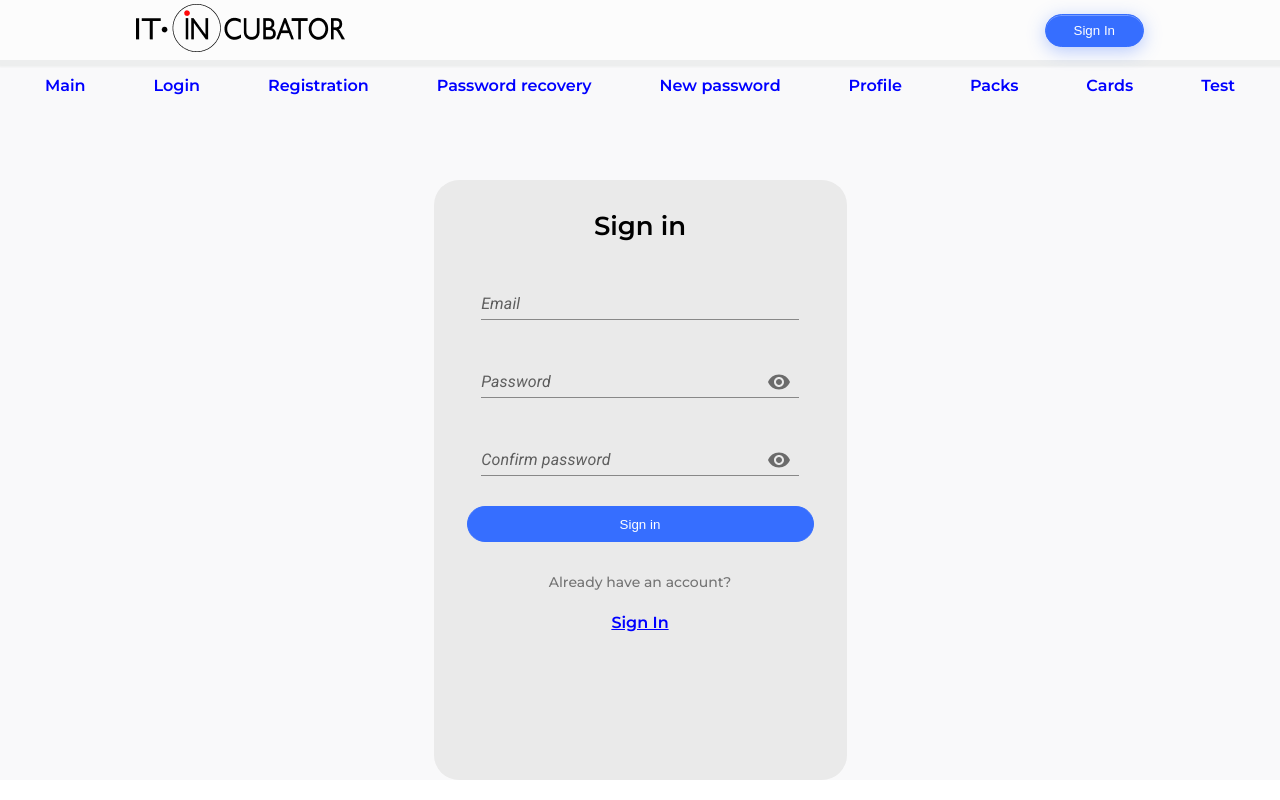
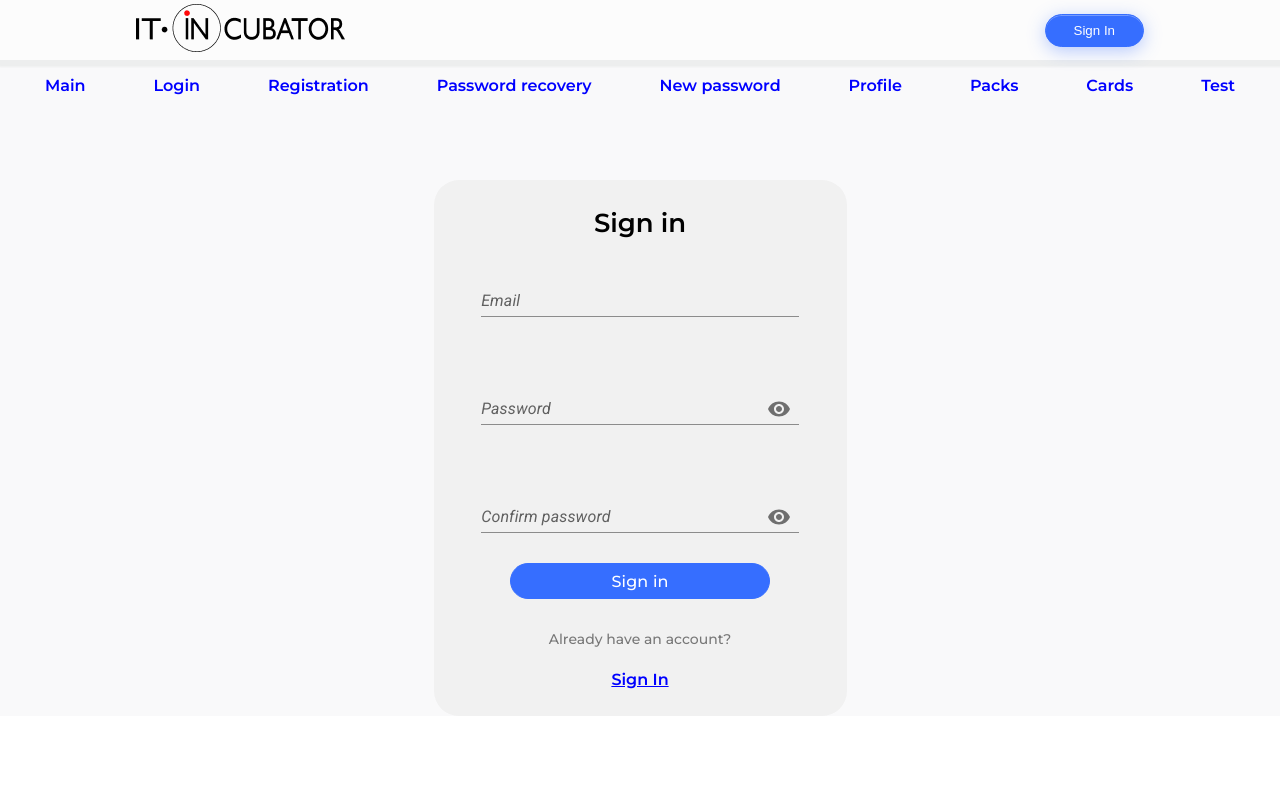
Before and after one commit to ShavelD/flash-cards, a React (Create React App) app: page /registration in a window 1280 px wide. Built offline with nearby package versions, Linux system fonts and the light colour scheme; no server answers.

Commit message:
fix: css

```diff
--- a/src/components/Login/LoginForm.module.css
+++ b/src/components/Login/LoginForm.module.css
@@ -5,13 +5,12 @@
 }
 
 .form {
+    padding: 27px 0px;
     width: 413px;
-    min-height: 600px;
     display: inline-block;
-    background-color: #eaeaea;
+    background-color: #f1f1f1;
     border-radius: 25px;
     font-family: 'Montserrat', sans-serif;
-
 }
 
 h1 {
@@ -19,15 +18,13 @@ h1 {
     justify-content: center;
     font-size: 26px;
     font-weight: 600;
-    margin-top: 30px;
-    margin-bottom: 30px;
+    margin: 0 auto;
 }
 
 .wrapperInput {
+    padding: 30px 30px;
     display: flex;
     justify-content: center;
-    padding-bottom: 30px;
-
 }
 
 .wrapperRememberMe {
@@ -62,12 +59,20 @@ h1 {
 }
 
 .button {
-    width: 347px;
+    padding: 8px 100px;
     height: 36px;
     border-radius: 30px;
     background-color: #366EFF;
     border: 1px solid #366EFF;
-    color: white;
+    font-family: 'Montserrat';
+    font-style: normal;
+    font-weight: 500;
+    font-size: 16px;
+    line-height: 20px;
+    /* identical to box height */
+    text-align: center;
+    letter-spacing: 0.01em;
+    color: #FFFFFF;
 }
 
 .wrapperButton {
--- a/src/components/Profile/EditableSpan/EditableSpan.module.css
+++ b/src/components/Profile/EditableSpan/EditableSpan.module.css
@@ -2,12 +2,21 @@
     font-family: 'Montserrat', sans-serif;
 }
 
+input[type="text"] {
+    font-family: 'Montserrat';
+    font-style: normal;
+    font-weight: 500;
+    color: #000000;
+}
+
 .nickname{
-    font-family: 'Montserrat', sans-serif;
-    font-size: 13px;
+    display: flex;
+    justify-content: flex-start;
+    font-family: 'Montserrat';
+    font-style: normal;
     font-weight: 400;
-    opacity: 50%;
-    padding-bottom: 10px;
+    color: #000000;
+    opacity: 0.5;
 }
 
 .input{
--- a/src/components/Profile/EditableSpan/EditableSpan.tsx
+++ b/src/components/Profile/EditableSpan/EditableSpan.tsx
@@ -32,7 +32,7 @@ export const EditableSpan = ({name, updateUserName}: EditableSpanPropsType) => {
                 ?
                 <div>
                     <div className={style.nickname}>Nickname</div>
-                    <input className={style.input} value={title} onChange={changeNameTitle} autoFocus
+                    <input type={"text"} className={style.input} value={title} onChange={changeNameTitle} autoFocus
                            onBlur={offEditMode}/>
                     <button className={style.button}>save</button>
                 </div>
--- a/src/components/Profile/Profile.module.css
+++ b/src/components/Profile/Profile.module.css
@@ -20,21 +20,19 @@
 }
 
 .form {
-    width: 413px;
-    min-height: 360px;
+    width: 400px;
+    padding: 27px 0px;
     display: inline-block;
-    background-color: #eaeaea;
+    background-color: #f1f1f1;
     border-radius: 25px;
     font-family: 'Montserrat', sans-serif;
 
 }
 
-h2 {
+.Info {
     display: flex;
     justify-content: center;
-    font-size: 22px;
     font-weight: 600;
-    margin-top: 27px;
 }
 
 .shibaImg {
--- a/src/components/Profile/Profile.tsx
+++ b/src/components/Profile/Profile.tsx
@@ -52,7 +52,7 @@ export const Profile = () => {
             </div>
             <div className={style.flex}>
                 <form className={style.form} onSubmit={formik.handleSubmit}>
-                    <h2>Personal Information</h2>
+                    <h2 className={style.Info}>Personal Information</h2>
                     <div className={style.shibaImg}><img src={shibaImg} alt="" className={style.img}/></div>
                     <div className={style.wrapperInput}>
                         <Box>
--- a/src/components/emailConfirmation/EmailConfirmation.module.css
+++ b/src/components/emailConfirmation/EmailConfirmation.module.css
@@ -13,13 +13,17 @@
     font-family: 'Montserrat', sans-serif;
 }
 
-h2 {
+.CheckMail {
     display: flex;
     justify-content: center;
     font-size: 26px;
     font-weight: 600;
     margin-top: 30px;
     margin-bottom: 30px;
+}
+
+h2 {
+    margin: 0 auto;
 }
 
 .group {
--- a/src/components/emailConfirmation/EmailConfirmation.tsx
+++ b/src/components/emailConfirmation/EmailConfirmation.tsx
@@ -13,7 +13,7 @@ const EmailConfirmation = () => {
     return (
         <div className={style.wrapper}>
             <div className={style.form}>
-                <h2>Check Email</h2>
+                <h2 className={style.CheckMail}>Check Email</h2>
                 <div className={style.group}><img src={Group} alt={''}/> </div>
                 <p>We have sent an Email with instructions to {storeEmail}</p>
                 <div className={style.wrapperButton}><button onClick={()=>navigate('/login')}
--- a/src/features/pass-recovery/PassRecovery.module.css
+++ b/src/features/pass-recovery/PassRecovery.module.css
@@ -1,5 +1,5 @@
 .form {
-    width: 413px;
+    padding: 27px 0px;
     display: inline-block;
     background-color: #eaeaea;
     border-radius: 25px;
@@ -14,5 +14,4 @@
     font-weight: 600;
     text-decoration: underline;
     margin-top: 11px;
-    padding-bottom: 48px;
 }
--- a/src/features/pass-recovery/PassRecovery.tsx
+++ b/src/features/pass-recovery/PassRecovery.tsx
@@ -62,7 +62,6 @@ export const PassRecovery = () => {
                             />
                             {formik.touched.email && formik.errors.email ?
                                 <div style={{color: 'red'}}>{formik.errors.email}</div> : null}
-
                             <div>
                                 <p>
                                     Enter your email address and we will send you <br/>further instructions
@@ -70,9 +69,8 @@ export const PassRecovery = () => {
                             </div>
                         </Box>
                     </div>
-
                     <div className={style.wrapperButton}>
-                        <button type="submit" className={style.button}>Send instructions</button>
+                        <button type="submit" className={style.button}>Send Instructions</button>
                     </div>
                     <div className={style.wrapperTextAccount}>
                         Did you remember your password?
```
